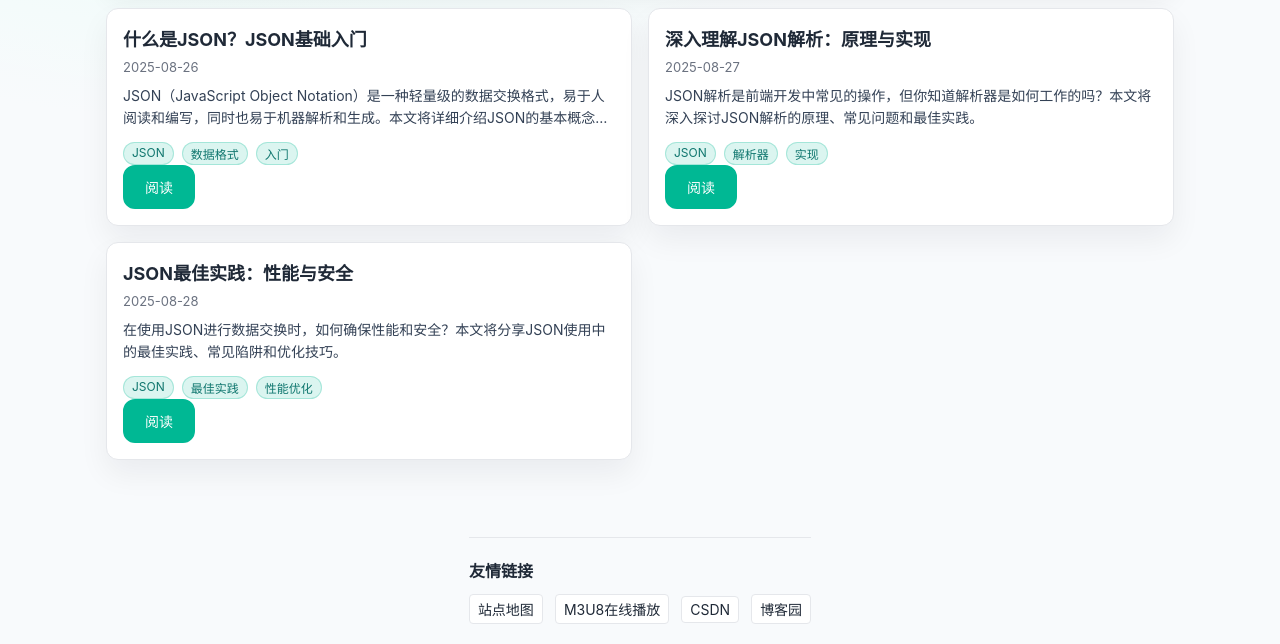
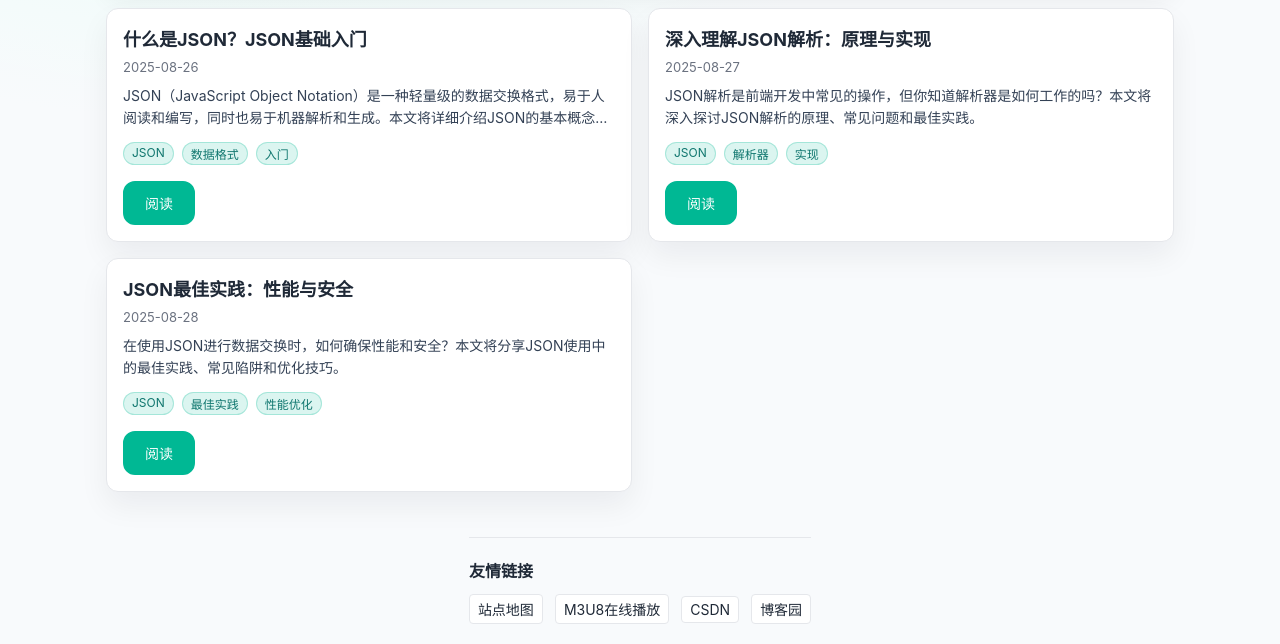
Before and after one commit to tools-code/tools-code.github.io, a plain HTML site: page docs.html in a window 1280 px wide. Shown: the part 156-800 px from the top of the page. Drawn offline with Linux system fonts and the light colour scheme; a script that the page names is missing.

Commit message:
styles: 美化docs的样式

```diff
--- a/css/styles.css
+++ b/css/styles.css
@@ -298,6 +298,12 @@ body {
     background: #dcfce7;
     border: 1px solid #86efac;
     color: #15803d;
+}
+
+/* 文章卡片操作区样式 */
+.actions {
+    margin-top: 16px;
+}
     display: none;
     transition: all 0.3s ease;
 }
```
